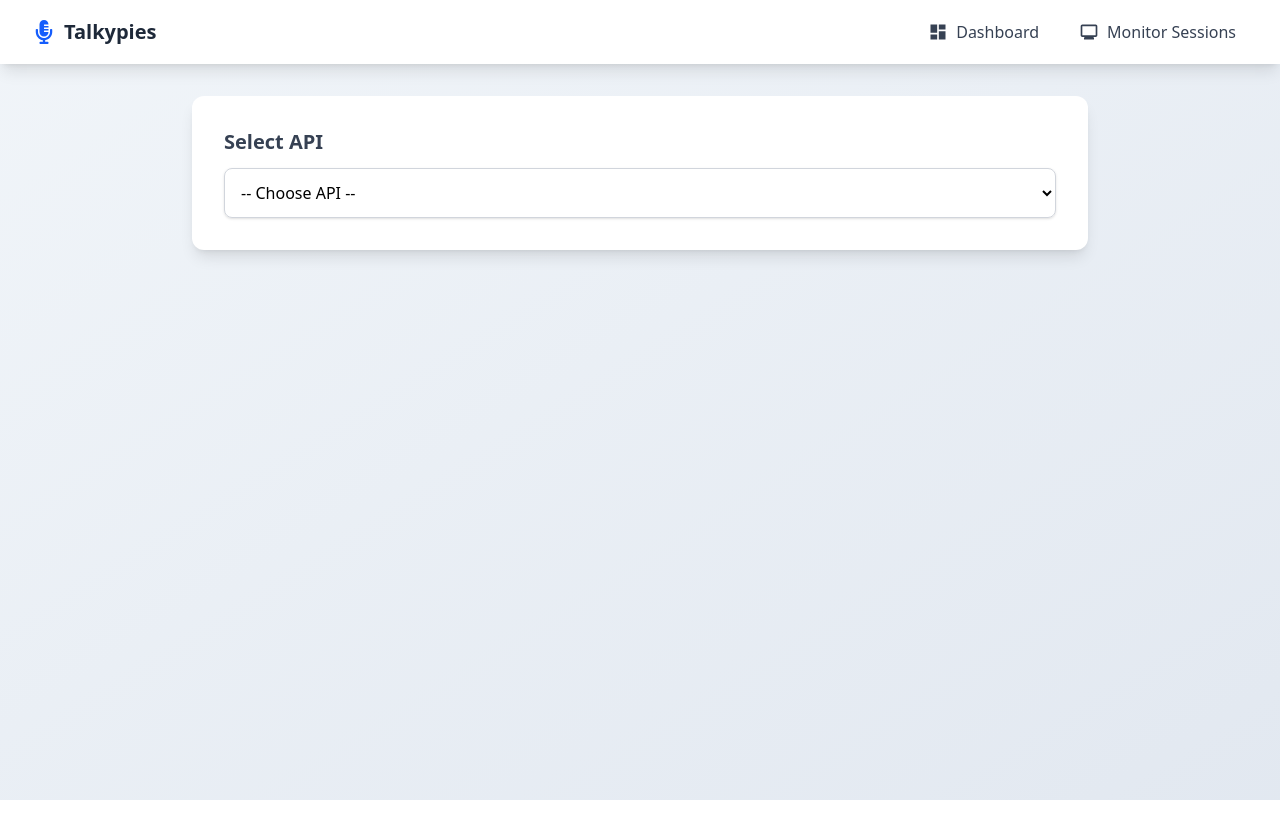
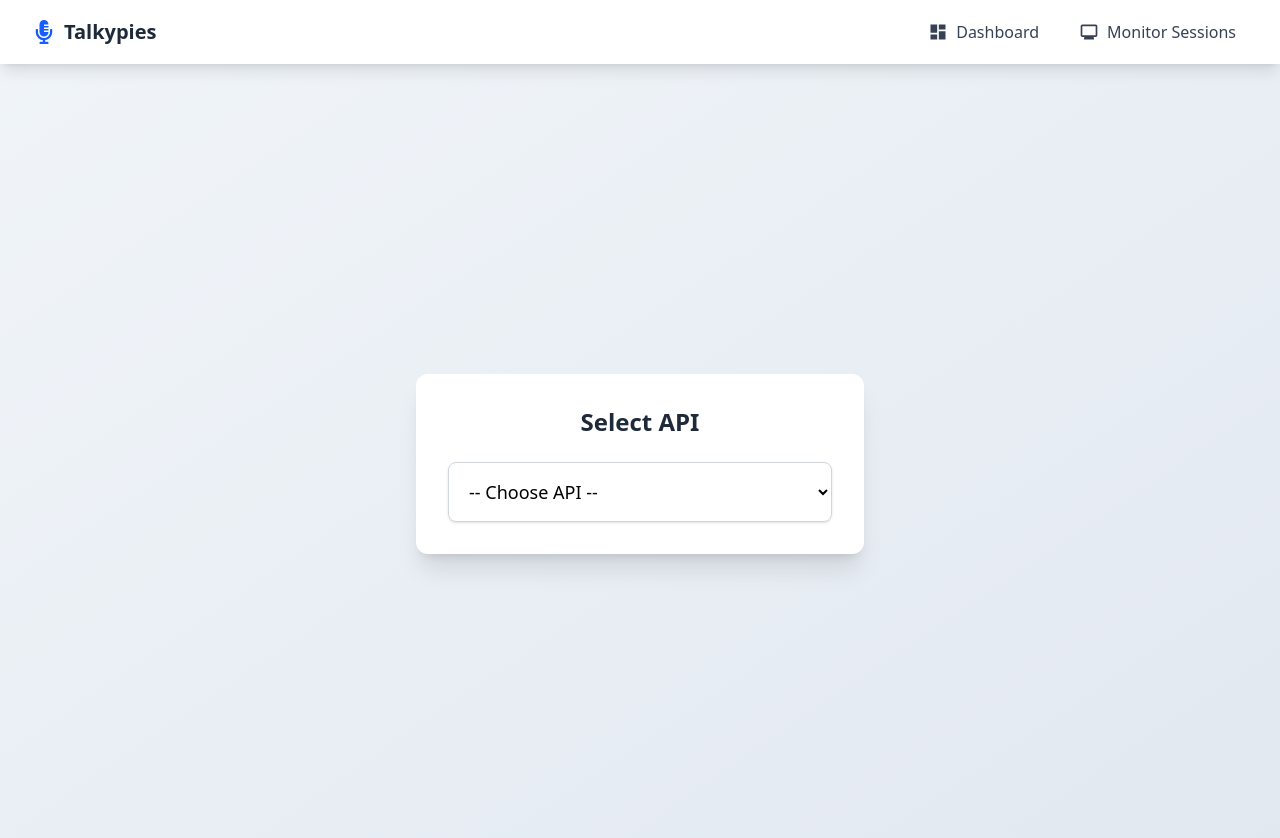
Before and after one commit to sumit-realtyai/Robotics_Voice_Assistant, a React (Vite) app: page / in a window 1280 px wide. Both pictures are taken after typing "Sample", "5", "Sample" into the empty fields and a click on the button "Continue". Shown: the top 838 px of the page. Before the commit the page ends 800 px from the top, so only its background shows below. Built offline with nearby package versions, Linux system fonts and the light colour scheme.

Commit message:
Update styling for form and API selection

```diff
--- a/src/Dashboard.jsx
+++ b/src/Dashboard.jsx
@@ -37,11 +37,11 @@ export default function Dashboard() {
   };
 
   return (
-    <div className="max-w-4xl mx-auto">
+    <div className="min-h-[calc(100vh-4rem)] flex items-center justify-center">
       {!isFormSubmitted ? (
-        <section id="input-form\" className="bg-white p-8 rounded-xl shadow-xl">
+        <section className="w-full max-w-2xl bg-white p-8 rounded-xl shadow-xl">
           <h2 className="text-3xl font-bold text-center text-gray-900 mb-8">
-            Input Details
+            Kid's Details
           </h2>
           <form onSubmit={handleFormSubmit} className="space-y-6">
             <div className="space-y-2">
@@ -110,18 +110,18 @@ export default function Dashboard() {
 
             <button
               type="submit"
-              className="w-full py-3 bg-indigo-600 text-white text-lg font-semibold rounded-lg hover:bg-indigo-700 focus:ring-4 focus:ring-indigo-300 transition duration-300"
+              className="w-full py-3 bg-indigo-600 text-white text-lg font-semibold rounded-lg hover:bg-indigo-700 focus:ring-4 focus:ring-indigo-300 transition duration-300 cursor-pointer"
             >
               Continue
             </button>
           </form>
         </section>
       ) : (
-        <div className="bg-white shadow-lg rounded-xl p-8">
-          <h2 className="text-xl font-semibold text-gray-700 mb-3">Select API</h2>
+        <div className="w-full max-w-md bg-white shadow-xl rounded-xl p-8">
+          <h2 className="text-2xl font-semibold text-gray-800 mb-6 text-center">Select API</h2>
           <select
             onChange={handleApiChange}
-            className="w-full p-3 border border-gray-300 rounded-lg shadow-sm focus:ring-2 focus:ring-blue-500 focus:outline-none"
+            className="w-full p-4 border border-gray-300 rounded-lg shadow-sm focus:ring-2 focus:ring-blue-500 focus:outline-none text-lg"
           >
             <option value="">-- Choose API --</option>
             <option value="vapi">VAPI</option>
```
